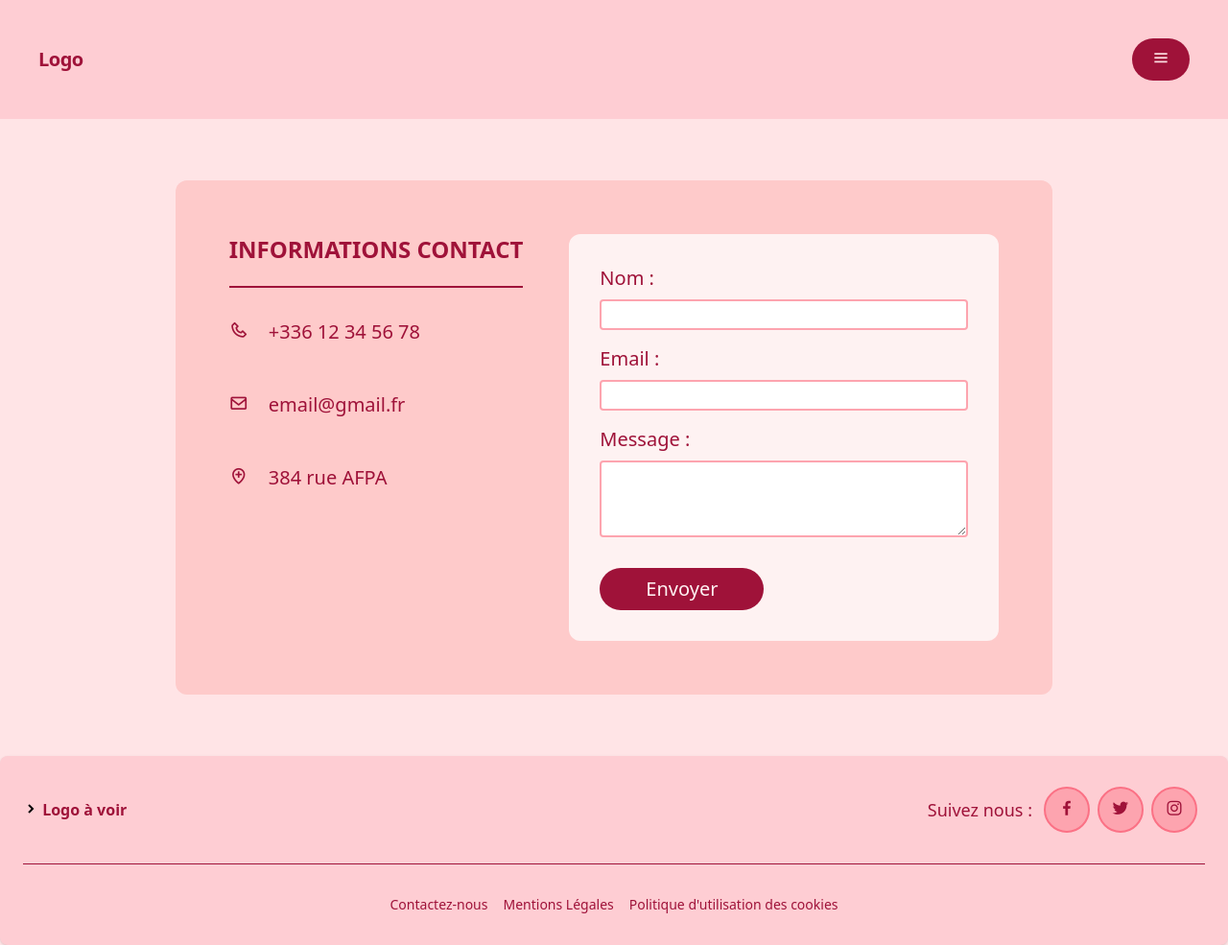
After one commit to lucaslagant/Actu-AmiensSC, a PHP site: page /Contact.php in a window 1280 px wide. The commit adds this page. Shown: the whole page at 96% size. Run offline with PHP 8.4, Linux system fonts and the light colour scheme; some libraries are stand-ins or nearby versions.

Commit message:
equipe et contact

```diff
--- /dev/null
+++ b/Contact.php
@@ -0,0 +1,75 @@
+<!DOCTYPE html>
+<html lang="fr">
+
+<head>
+    <meta charset="UTF-8">
+    <meta http-equiv="X-UA-Compatible" content="IE=edge">
+    <meta name="viewport" content="width=device-width, initial-scale=1.0">
+    <title>Contact</title>
+    <script src="https://cdn.tailwindcss.com"></script>
+    <link href='https://unpkg.com/boxicons@2.1.4/css/boxicons.min.css' rel='stylesheet'>
+    <link href='style.css' rel='stylesheet'>
+</head>
+
+<body style="background-color:#ffe4e6;">
+
+
+    <!-- Pour rétrécir la page un peu (ajouter /div en bas) -->
+    <!-- <div class="w-full px-64 mx-auto"> -->
+
+
+    <!-- Navbar en burger, s'ouvre OnClick -->
+    <nav class="flex items-center justify-between flex-wrap bg-rose-200 p-10">
+        <div class="flex items-center flex-shrink-0 text-rose-800 mr-6">
+            <a href="Index.php"><span class="font-bold text-xl tracking-tight">Logo</span></a>
+        </div>
+
+        <div class="lg:flex lg:items-center lg:w-auto">
+            <div>
+                <button class="block text-xl text-rose-100 inline-block mt-0 hover:text-white bg-rose-800 hover:bg-rose-700 px-5 py-2 rounded-full" id="burger"><i class='bx bx-menu'></i></button>
+            </div>
+            <div id="sidemenu" class="invisible"><?php include('Page_Navbar.php'); ?></div>
+        </div>
+    </nav>
+
+
+    <section class="text-rose-800">
+        <div class="flex justify-center my-6">
+            <div class="flex flex-row bg-red-200 p-14 m-10 rounded-xl">
+                <div class="flex flex-col">
+                    <div class="text-2xl font-semibold border-b-2 border-rose-800 h-14 mb-8 uppercase">Informations contact</div>
+                    <div class="text-xl mb-12"><i class='bx bx-phone' ></i><span class="ml-4"> +336 12 34 56 78</span></div>
+                    <div class="text-xl mb-12"><i class='bx bx-envelope' ></i><span class="ml-4"> email@gmail.fr</span></div>
+                    <div class="text-xl mb-12"><i class='bx bx-location-plus' ></i><span class="ml-4"> 384 rue AFPA</span></div>
+                </div>
+
+                <div class="ml-12 text-xl bg-red-50 p-8 rounded-xl">
+                    <form action="">
+                        <label for="nomC">Nom :</label>
+                        <input type="text" id="nomC" class="mt-2 mb-4 rounded border-rose-300 border-2 flex flex-col w-96">
+
+                        <label for="emailC">Email :</label>
+                        <input type="text" id="emailC" class="mt-2 mb-4 rounded border-rose-300 border-2 flex flex-col w-96">
+
+                        <label for="messageC">Message :</label>
+                        <textarea id="messageC" class="mt-2 mb-8 rounded border-rose-300 border-2 flex flex-col w-96 h-20"></textarea>
+
+                        <input type="submit" value="Envoyer" class="px-12 block text-rose-50 inline-block mt-0 hover:text-white bg-rose-800 hover:bg-rose-600 py-2 rounded-full">
+                    </form>
+                </div>
+            </div>
+        </div>
+    </section>
+
+
+
+
+    <!-- Footer -->
+    <?php include('Footer.php'); ?>
+
+
+<script src="script.js"></script>
+<script src="https://unpkg.com/boxicons@2.1.4/dist/boxicons.js"></script>
+</body>
+
+</html>
--- a/Index.php
+++ b/Index.php
@@ -24,9 +24,9 @@
         <div class="w-full block flex-grow lg:flex lg:items-center lg:w-auto">
             <div class="text-base lg:flex-grow">
                 <a href="#" class="block text-rose-800 lg:inline-block lg:mt-0 hover:text-rose-500 mr-5">Actualités</a>
-                <a href="#" class="block text-rose-800 lg:inline-block lg:mt-0 hover:text-rose-500 mr-5">Équipe</a>
+                <a href="Equipe.php" class="block text-rose-800 lg:inline-block lg:mt-0 hover:text-rose-500 mr-5">Équipe</a>
                 <a href="#" class="block text-rose-800 lg:inline-block lg:mt-0 hover:text-rose-500 mr-5">Évènements</a>
-                <a href="#" class="block text-rose-800 lg:inline-block lg:mt-0 hover:text-rose-500">Contact</a>
+                <a href="Contact.php" class="block text-rose-800 lg:inline-block lg:mt-0 hover:text-rose-500">Contact</a>
             </div>
             <div>
                 <a href="Connexion.php"
--- a/Page_Navbar.php
+++ b/Page_Navbar.php
@@ -61,7 +61,7 @@
                     </li>
 
                     <li>
-                        <a href="#"
+                        <a href="Contact.php"
                             class="relative flex flex-row items-center h-11 focus:outline-none hover:bg-rose-50 text-rose-700 hover:text-rose-500 border-l-4 border-transparent hover:border-green-300 pl-6">
                             <span class="inline-flex justify-center items-center ml-4">
                                 <i class='bx bx-envelope'></i>
--- a/script.js
+++ b/script.js
@@ -2,6 +2,7 @@ const Open = document.getElementById("burger");
 const Close = document.getElementById("fermer");
 const SideMenu = document.getElementById("sidemenu");
 
+// Ouvrir le menu
 if (Open) {
     Open.addEventListener("click", () => {
         SideMenu.classList.remove("invisible")
@@ -14,3 +15,11 @@ if (Close) {
         SideMenu.classList.add("invisible")
     })
 }
+
+// Modal
+function toggleModal(modalID) {
+    document.getElementById(modalID).classList.toggle("hidden");
+    document.getElementById(modalID + "-backdrop").classList.toggle("hidden");
+    document.getElementById(modalID).classList.toggle("flex");
+    document.getElementById(modalID + "-backdrop").classList.toggle("flex");
+}
```
Also changed, not shown: Equipe.php (+105 -27 lines).
